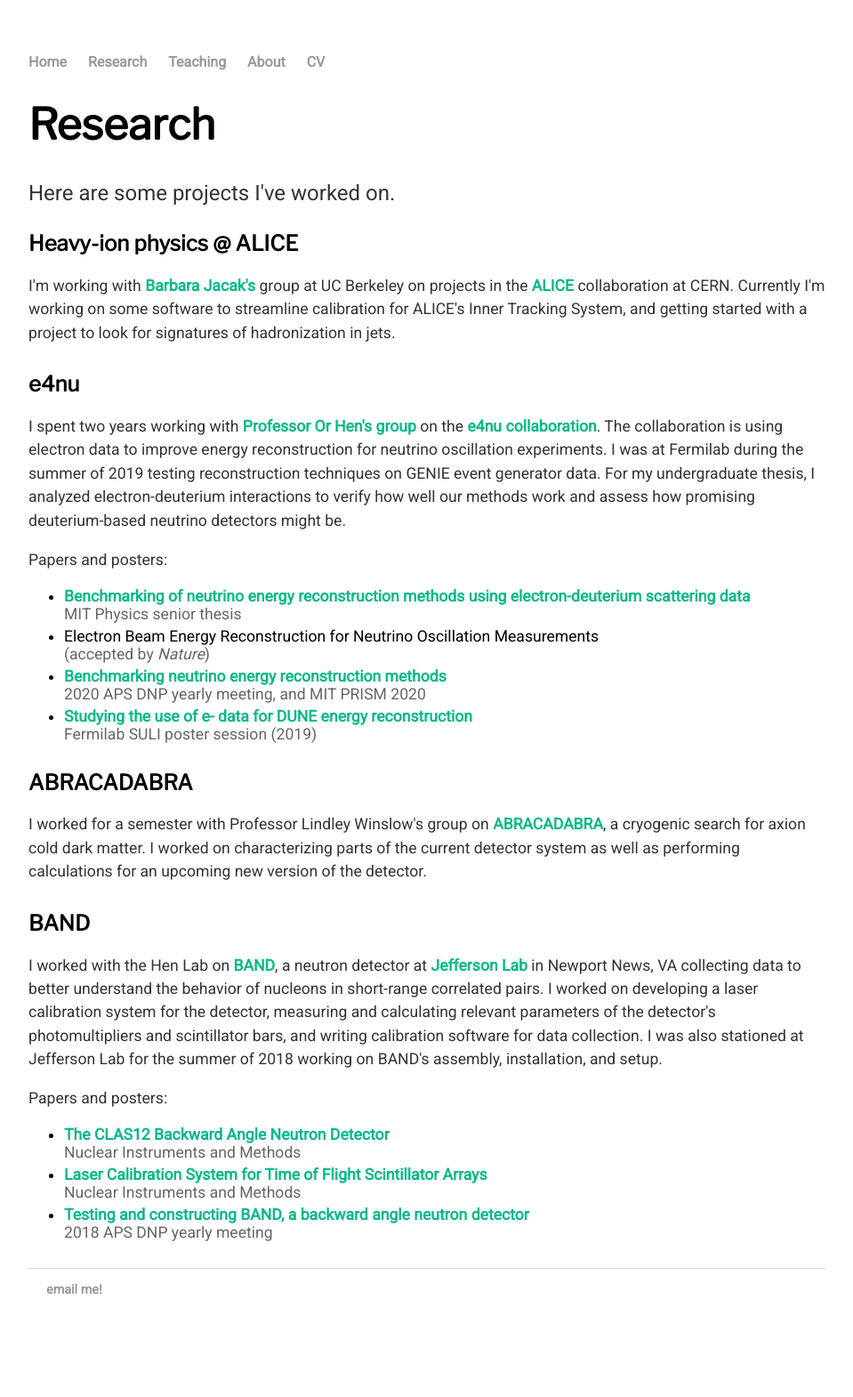
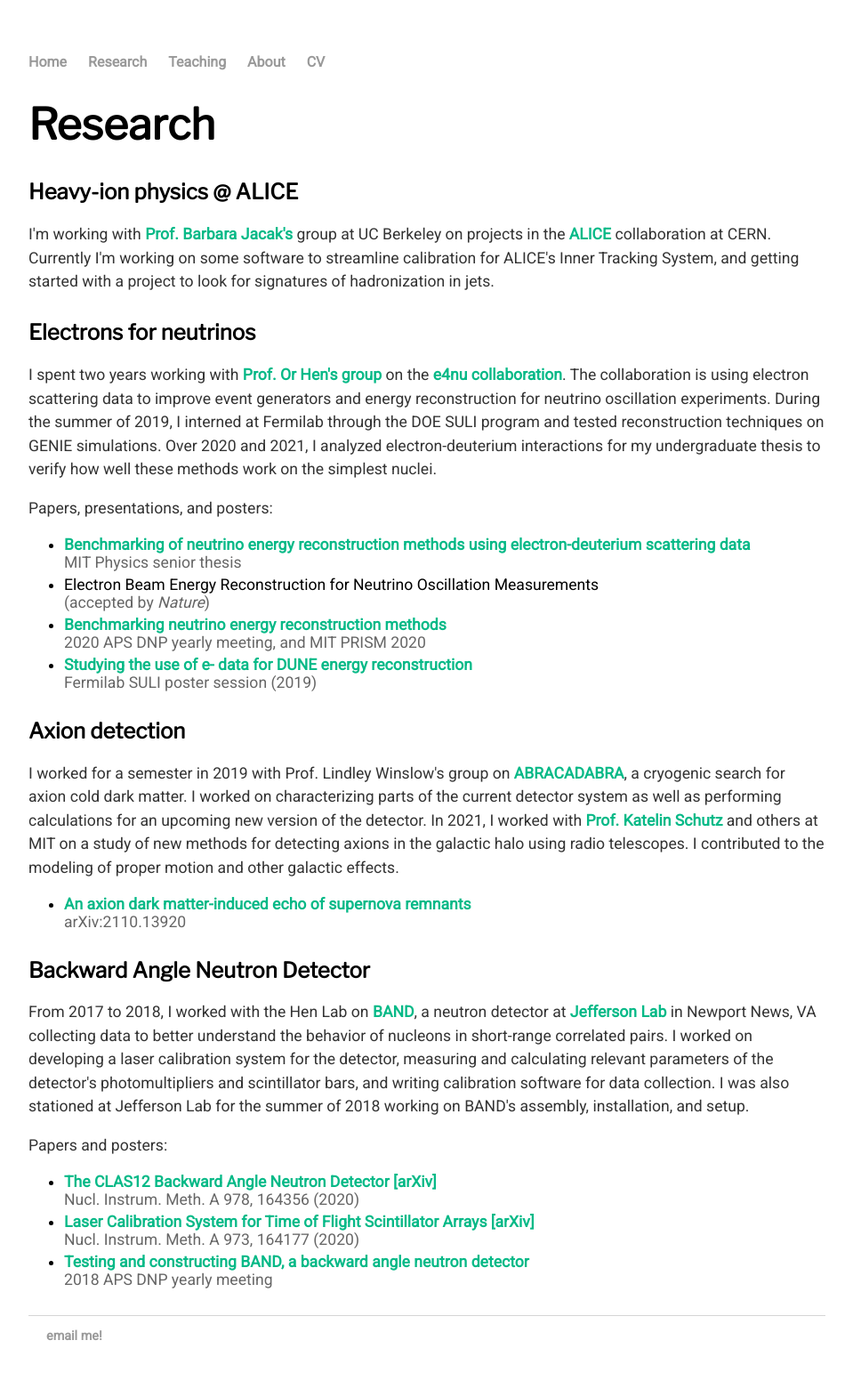
Before and after one commit to nambrath/nambrath.github.io, a Jekyll site: the page built from research/index.html, in a window 1280 px wide. Shown: the whole page at 89% size, without its empty margins (160-1119 px from the left). Built offline with Jekyll 4.4.1, drawn with Linux system fonts in a browser that asks for light colours; before the commit the page ends 1518 px from its top, so only the background shows below that.

Commit message:
restructured research

```diff
--- a/about/index.html
+++ b/about/index.html
@@ -9,7 +9,7 @@ title: Anjali Nambrath
             I'm a <a href="https://cies.org/" target="_blank">Fulbright scholar</a> and incoming <a href="https://www.nsfgrfp.org/" target="_blank">NSF Graduate Research Fellow</a> at the <a href="https://physics.berkeley.edu/" target="_blank">UC Berkeley Department of Physics</a>. I'll be starting my PhD under <a href="https://physics.berkeley.edu/people/faculty/barbara-jacak" target="_blank">Barbara Jacak</a> in Fall 2022. Currently, I'm working at <a href="https://home.cern/" target="_blank">CERN</a> in Geneva. Through the Fulbright, I'll spend this coming spring at <a href="https://www.tifr.res.in/" target="_blank">TIFR</a> in Mumbai.
         </p>
         <p class="para">
-            I just graduated from <a href="https://web.mit.edu/" target="_blank">MIT</a>, where I majored in physics and mathematics and minored in French. I worked on a few projects supervised by <a href="https://www.hen-lab.com/" target="_blank">Or Hen</a>, <a href="https://blogs.gwu.edu/axelschmidt/" target="_blank">Axel Schmidt</a>, <a href="https://www.jlab.org/news/releases/studying-small-learn-big" target="_blank">Dien Nguyen</a>, <a href="http://www.lions.odu.edu/~lweinste" target="_blank">Larry Weinstein</a>, and <a href="http://winslow.mit.edu/" target="_blank">Lindley Winslow</a>. I also worked closely with <a href=https://mta.mit.edu/person/claire-conceison" target="_blank">Claire Conceison</a> and <a href="https://history.mit.edu/people/catherine-clark/" target="_blank">Catherine Clark</a> to produce an English translation of <a href="https://en.wikipedia.org/wiki/Fanny_Britt" target="_blank">Fanny Britt's</a> play <em>Hurlevents</em>. See <a href="../classes/index.html">this page</a> for a full list of my undergraduate coursework.
+            I just graduated from <a href="https://web.mit.edu/" target="_blank">MIT</a>, where I majored in physics and mathematics and minored in French. I worked on a few projects supervised by <a href="https://www.hen-lab.com/" target="_blank">Or Hen</a>, <a href="https://www.jlab.org/news/releases/studying-small-learn-big" target="_blank">Dien Nguyen</a>, <a href="https://blogs.gwu.edu/axelschmidt/" target="_blank">Axel Schmidt</a>, <a href="http://www.lions.odu.edu/~lweinste" target="_blank">Larry Weinstein</a>, and <a href="http://winslow.mit.edu/" target="_blank">Lindley Winslow</a>. I also worked closely with <a href=https://mta.mit.edu/person/claire-conceison" target="_blank">Claire Conceison</a> and <a href="https://history.mit.edu/people/catherine-clark/" target="_blank">Catherine Clark</a> to produce an English translation of <a href="https://en.wikipedia.org/wiki/Fanny_Britt" target="_blank">Fanny Britt's</a> play <em>Hurlevents</em>. See <a href="../classes/index.html">this page</a> for a full list of my undergraduate coursework.
         </p>
         <p class="para">
             In addition to particle physics, I enjoy good food, literature in translation, and stopping to photograph every flower I see. I've also hidden an easter egg somewhere on this website 🐣
--- a/index.html
+++ b/index.html
@@ -8,7 +8,7 @@ title: Anjali Nambrath
 		<div>
 			<h1 class="title">Hi, I'm Anjali Nambrath!</h1>
 			<p class="para">
-				I'm a <a href="https://cies.org/" target="_blank">Fulbright scholar</a> and incoming <a href="https://www.nsfgrfp.org/" target="_blank">NSF Graduate Research Fellow</a> at the <a href="https://physics.berkeley.edu/" target="_blank">UC Berkeley Department of Physics</a>. I'll be starting my PhD work under <a href="https://physics.berkeley.edu/people/faculty/barbara-jacak" target="_blank">Barbara Jacak</a> in Fall 2022. Currently, I'm working at <a href="https://home.cern/" target="_blank">CERN</a> in Geneva. Next spring, I'll be at <a href="https://www.tifr.res.in/" target="_blank">TIFR</a> in Mumbai through the Fulbright. I'm a fan of particle physics, good food, and literature in translation.
+				I'm a <a href="https://cies.org/" target="_blank">Fulbright scholar</a> and incoming <a href="https://www.nsfgrfp.org/" target="_blank">NSF Graduate Research Fellow</a> at the <a href="https://physics.berkeley.edu/" target="_blank">UC Berkeley Department of Physics</a>. I'll be starting my PhD work under <a href="https://physics.berkeley.edu/people/faculty/barbara-jacak" target="_blank">Barbara Jacak</a> in Fall 2022. Currently, I'm working at <a href="https://home.cern/" target="_blank">CERN</a> in Geneva. In the spring, I'll be at <a href="https://www.tifr.res.in/" target="_blank">TIFR</a> in Mumbai through the Fulbright. I'm a fan of particle physics, good food, and literature in translation.
 			</p>
 		</div>
 	</div>
--- a/research/index.html
+++ b/research/index.html
@@ -4,21 +4,20 @@ title: Research
 ---
 <div class="blurb">
 	<h1 class="title">Research</h1>
-	<p class="sub">Here are some projects I've worked on.</p>
 
 	<h2> Heavy-ion physics @ ALICE </h2>
 	<div class="snapshot">
 		<p class="para">
-			I'm working with <a href="https://physics.berkeley.edu/people/faculty/barbara-jacak">Barbara Jacak's</a> group at UC Berkeley on projects in the <a href="https://alice-collaboration.web.cern.ch/">ALICE</a> collaboration at CERN. Currently I'm working on some software to streamline calibration for ALICE's Inner Tracking System, and getting started with a project to look for signatures of hadronization in jets.
+			I'm working with <a href="https://physics.berkeley.edu/people/faculty/barbara-jacak">Prof. Barbara Jacak's</a> group at UC Berkeley on projects in the <a href="https://alice-collaboration.web.cern.ch/">ALICE</a> collaboration at CERN. Currently I'm working on some software to streamline calibration for ALICE's Inner Tracking System, and getting started with a project to look for signatures of hadronization in jets.
 		</p>
 	</div>
-	<h2> e4nu </h2>
+	<h2> Electrons for neutrinos </h2>
 	<div class="snapshot">
 		<p class="para">
-			I spent two years working with <a href="https://www.hen-lab.com/">Professor Or Hen's group </a> on the <a href='https://www.hen-lab.com/research-neutrino'>e4nu collaboration</a>. The collaboration is using electron data to improve energy reconstruction for neutrino oscillation experiments. I was at Fermilab during the summer of 2019 testing reconstruction techniques on GENIE event generator data. For my undergraduate thesis, I analyzed electron-deuterium interactions to verify how well our methods work and assess how promising deuterium-based neutrino detectors might be.
+			I spent two years working with <a href="https://www.hen-lab.com/">Prof. Or Hen's group </a> on the <a href='https://www.hen-lab.com/research-neutrino'>e4nu collaboration</a>. The collaboration is using electron scattering data to improve event generators and energy reconstruction for neutrino oscillation experiments. During the summer of 2019, I interned at Fermilab through the DOE SULI program and tested reconstruction techniques on GENIE simulations. Over 2020 and 2021, I analyzed electron-deuterium interactions for my undergraduate thesis to verify how well these methods work on the simplest nuclei.
 		</p>
 		<p class="para">
-			Papers and posters:
+			Papers, presentations, and posters:
 			<ul>
 				<li> <a href='/stuff/thesis.pdf'>Benchmarking of neutrino energy reconstruction methods using electron-deuterium scattering data</a> <br><span class='loc'>MIT Physics senior thesis </li></span></li>
 				<li> Electron Beam Energy Reconstruction for Neutrino Oscillation Measurements <br><span class='loc'>(accepted by <em>Nature</em>)</span></li>
@@ -27,22 +26,25 @@ title: Research
 			</ul>
 		</p>
 	</div>
-	<h2> ABRACADABRA </h2>
+	<h2> Axion detection </h2>
 	<div class="snapshot">
 		<p class="para">
-			I worked for a semester with Professor Lindley Winslow's group on <a href="http://abracadabra.mit.edu/">ABRACADABRA</a>, a cryogenic search for axion cold dark matter. I worked on characterizing parts of the current detector system as well as performing calculations for an upcoming new version of the detector.
+			I worked for a semester in 2019 with Prof. Lindley Winslow's group on <a href="http://abracadabra.mit.edu/">ABRACADABRA</a>, a cryogenic search for axion cold dark matter. I worked on characterizing parts of the current detector system as well as performing calculations for an upcoming new version of the detector. In 2021, I worked with <a href="https://katelinschutz.com/">Prof. Katelin Schutz</a> and others at MIT on a study of new methods for detecting axions in the galactic halo using radio telescopes. I contributed to the modeling of proper motion and other galactic effects.
+			<ul>
+				<li> <a href='https://arxiv.org/pdf/2110.13920v1.pdf'>An axion dark matter-induced echo of supernova remnants</a> <br><span class='loc'>arXiv:2110.13920 </li></span>
+			</ul>
 		</p>
 	</div>
-	<h2> BAND </h2>
+	<h2> Backward Angle Neutron Detector </h2>
 	<div class="snapshot">
 		<p class="para">
-			I worked with the Hen Lab on <a href="https://www.hen-lab.com/research-src">BAND</a>, a neutron detector at <a href="https://www.jlab.org/">Jefferson Lab</a> in Newport News, VA collecting data to better understand the behavior of nucleons in short-range correlated pairs. I worked on developing a laser calibration system for the detector, measuring and calculating relevant parameters of the detector's photomultipliers and scintillator bars, and writing calibration software for data collection. I was also stationed at Jefferson Lab for the summer of 2018 working on BAND's assembly, installation, and setup.
+			From 2017 to 2018, I worked with the Hen Lab on <a href="https://www.hen-lab.com/research-src">BAND</a>, a neutron detector at <a href="https://www.jlab.org/">Jefferson Lab</a> in Newport News, VA collecting data to better understand the behavior of nucleons in short-range correlated pairs. I worked on developing a laser calibration system for the detector, measuring and calculating relevant parameters of the detector's photomultipliers and scintillator bars, and writing calibration software for data collection. I was also stationed at Jefferson Lab for the summer of 2018 working on BAND's assembly, installation, and setup.
 		</p>
 		<p class="para">
 			Papers and posters:
 			<ul>
-				<li> <a href='https://www.sciencedirect.com/science/article/pii/S0168900220307531'>The CLAS12 Backward Angle Neutron Detector</a> <br><span class='loc'>Nuclear Instruments and Methods</span> </li>
-				<li> <a href='https://www.sciencedirect.com/science/article/pii/S0168900220305738'>Laser Calibration System for Time of Flight Scintillator Arrays</a> <br><span class='loc'>Nuclear Instruments and Methods</span> </li>
+				<li> <a href='https://www.sciencedirect.com/science/article/pii/S0168900220307531'>The CLAS12 Backward Angle Neutron Detector</a> <a href="https://arxiv.org/pdf/2004.10339.pdf">[arXiv]</a> <br><span class='loc'>Nucl. Instrum. Meth. A 978, 164356 (2020)</span>  </li>
+				<li> <a href='https://www.sciencedirect.com/science/article/pii/S0168900220305738'>Laser Calibration System for Time of Flight Scintillator Arrays</a> <a href="https://arxiv.org/pdf/2004.10268.pdf">[arXiv]</a> <br><span class='loc'>Nucl. Instrum. Meth. A 973, 164177 (2020)</span> </li>
 				<li> <a href="/stuff/poster.PNG">Testing and constructing BAND, a backward angle neutron detector</a> <br><span class='loc'>2018 APS DNP yearly meeting</span></li>
 			</ul>
 		</p>
```
Also changed, not shown: other parts of index.html (+1 -1 lines).
